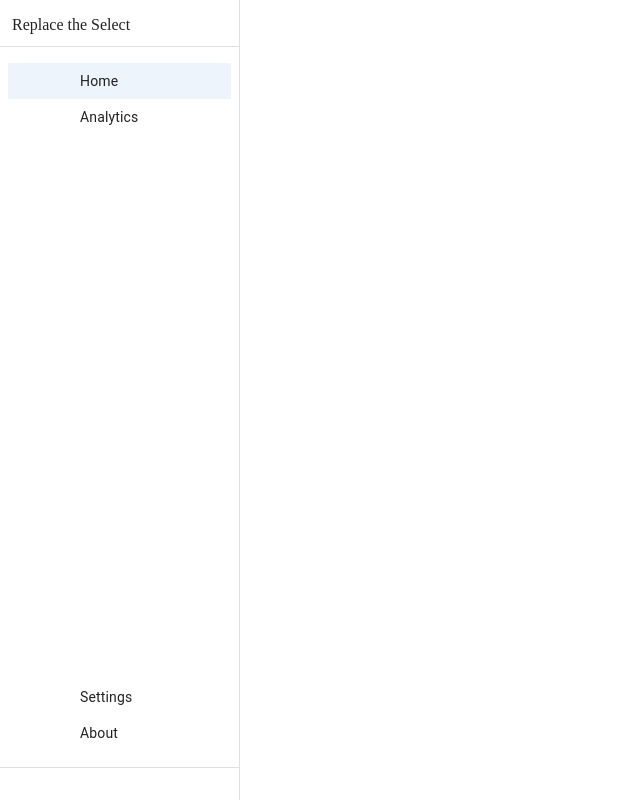
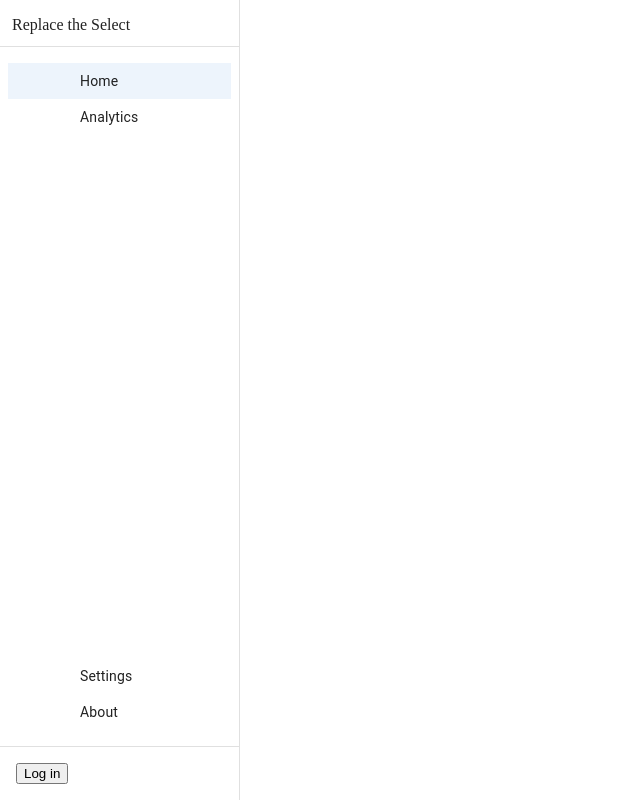
Before and after one commit to TobiAdeleke1/IAM_PROJ, a React (Vite) app in the folder frontend/: page / in a window 1280 px wide. Shown: the whole page, without its empty margins (0-640 px from the left). Built offline with nearby package versions, Linux system fonts and the light colour scheme; some icons are missing.

Commit message:
add logout and login button to sidemenu

```diff
--- a/frontend/src/components/SideMenu.jsx
+++ b/frontend/src/components/SideMenu.jsx
@@ -1,3 +1,5 @@
+import { useAuth0 } from "@auth0/auth0-react";
+
 import * as React from 'react';
 import { styled } from '@mui/material/styles';
 import Divider from '@mui/material/Divider';
@@ -5,6 +7,8 @@ import MuiDrawer, { drawerClasses } from '@mui/material/Drawer';
 import Box from '@mui/material/Box';
 import Stack from '@mui/material/Stack';
 import MenuContent from './MenuContent';
+import LogoutButton from './LogOutButton';
+import LogInButton from './LogInButton';
 
 
 const drawerWidth = 240;
@@ -22,6 +26,7 @@ const Drawer = styled(MuiDrawer)({
 });
 
 export default function SideMenu(){
+    const { isAuthenticated }  = useAuth0();
     return (
         <Drawer
             variant='permanent'
@@ -69,6 +74,16 @@ export default function SideMenu(){
 
         >
 
+        {!isAuthenticated && (
+            <>
+                <LogInButton />
+            </>)}
+
+         {isAuthenticated && (
+            <>
+                <LogoutButton />
+            </>)}
+
         </Stack>
 
         </Drawer>
```
